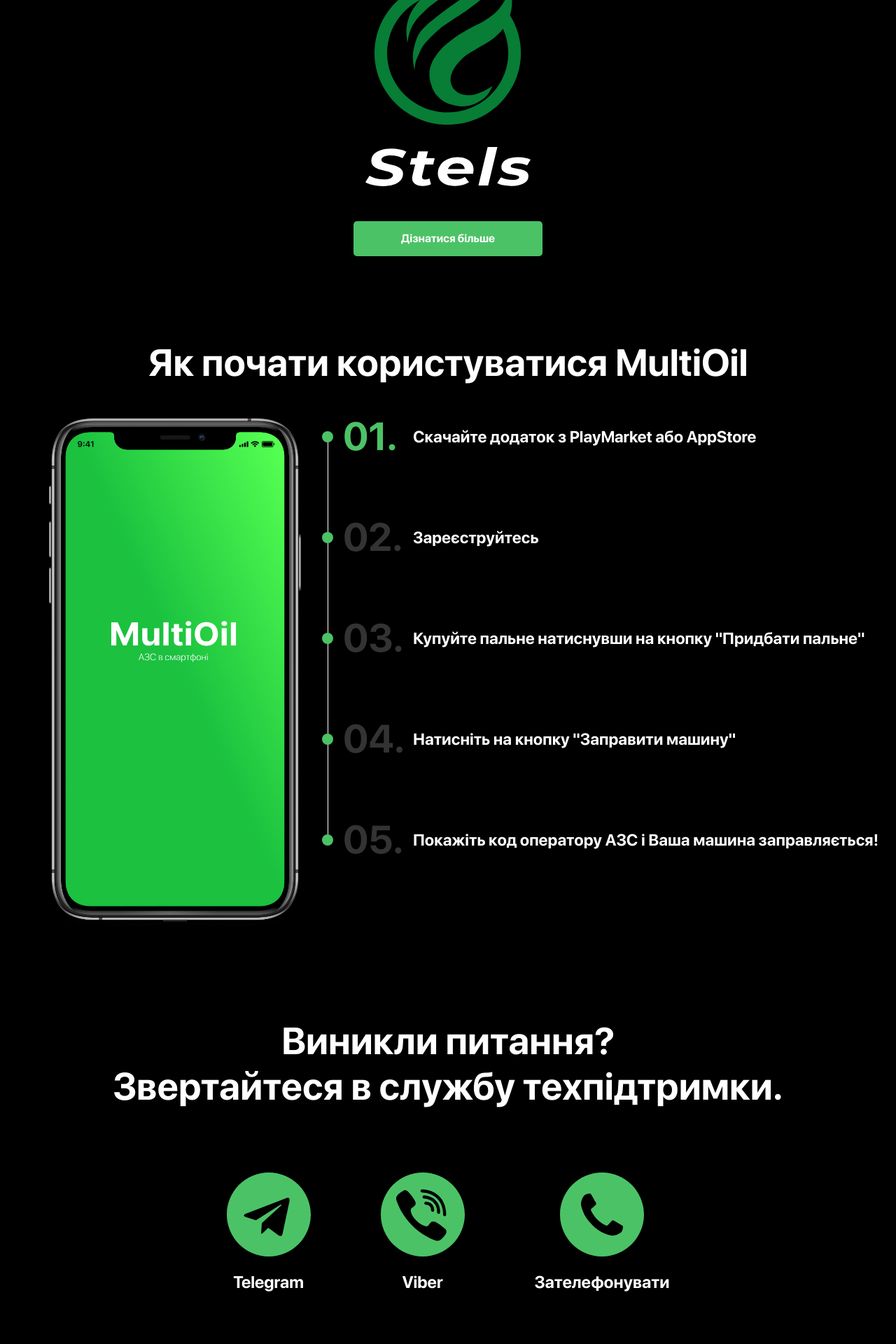
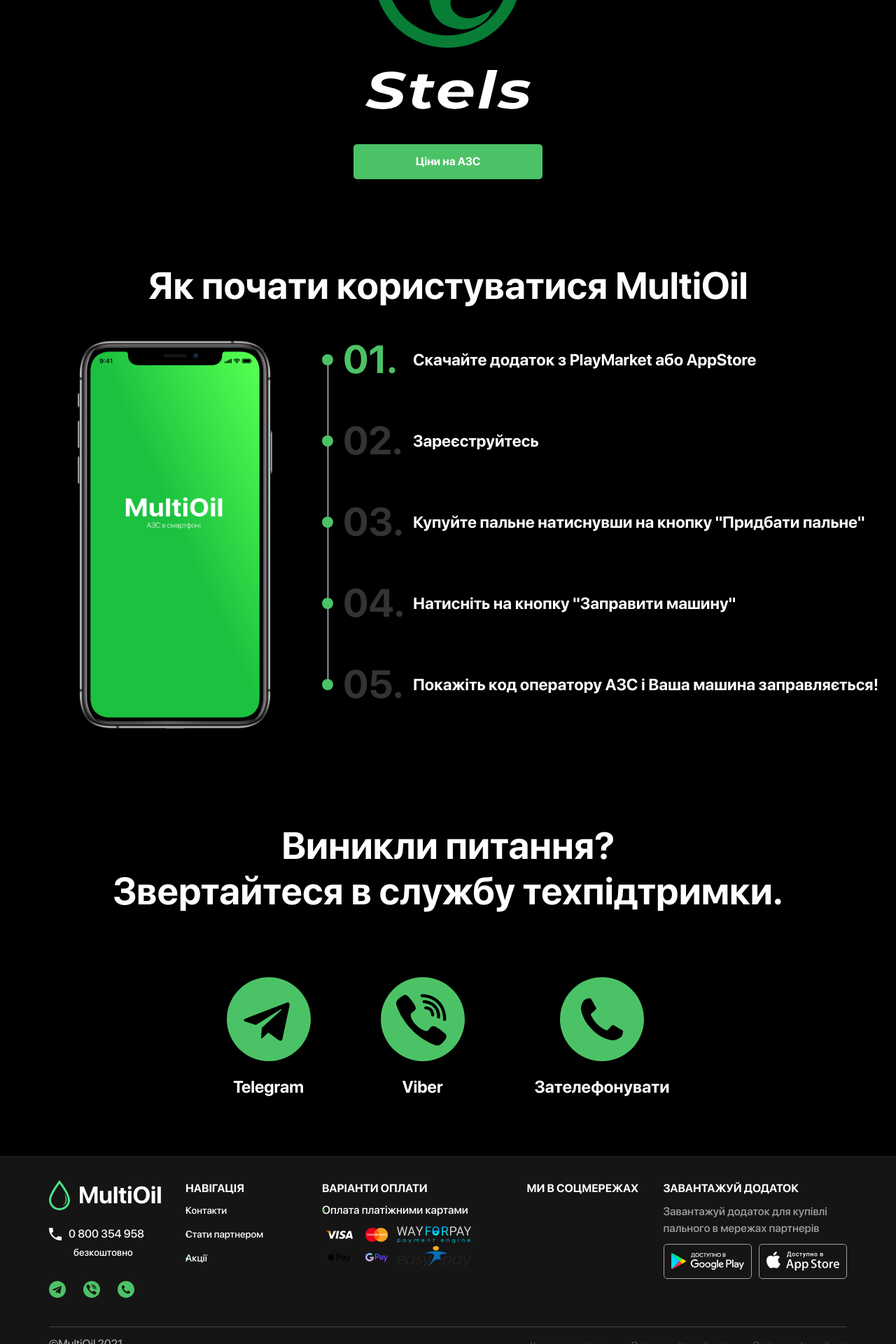
Before and after one commit to XJlEBYWEK/multi_oil, a Django app: page / in a window 1280 px wide. Shown: the part 2400-4320 px from the top of the page at 70% size. Run offline with Django 3.2, Linux system fonts and the light colour scheme; some libraries are stand-ins or nearby versions.

Commit message:
add fix layout

```diff
--- a/static/css/main.css
+++ b/static/css/main.css
@@ -929,7 +929,7 @@
 
 .steps-slider__img {
     max-width: 100%;
-    height: auto;
+    height: 570px;
 }
 
 .steps-slider__title {
@@ -990,7 +990,7 @@
     -webkit-box-pack: start;
     -ms-flex-pack: start;
     justify-content: flex-start;
-    margin-bottom: 88px;
+    margin-bottom: 60px;
     padding-left: 30px;
     cursor: pointer;
 }
@@ -1517,13 +1517,25 @@
     margin-top: -5px;
 }
 
+.footer_image__pay img {
+    width: 50px;
+    height: 32px;
+}
+
+.footer_image__pay .easy_pay{
+    width: 107px;
+}
+
+/*.footer-social img {*/
+/*   filter: invert(100%) sepia(0%) saturate(7497%) hue-rotate(333deg) brightness(99%) contrast(103%);*/
+/*}*/
+
 .desktop--hidden {
     display: none;
 }
 
 .footer-phone {
     line-height: 1;
-    margin-bottom: 30px;
     /*display: -webkit-inline-box;*/
     display: -ms-inline-flexbox;
     display: inline-flex;
@@ -1598,7 +1610,7 @@
     line-height: 1.2;
     position: relative;
     margin-bottom: 15px;
-    padding-left: 15px;
+    /*padding-left: 15px;*/
 }
 
 .footer-menu__item:before {
@@ -1675,8 +1687,21 @@
 .footer-links__item:last-child {
     margin-right: 0;
 }
-
-.footer-links__link {
+.footer-phone__descr {
+    text-align: center;
+    margin-top: 10px;
+}
+
+.footer-phone__descr__desktop {
+    position: relative;
+    font-size: 14px;
+    font-weight: 500;
+    color: #fff;
+    margin-bottom: 30px;
+    padding-left: 35px;
+}
+
+.footer-links__link, .footer-phone__descr {
     position: relative;
     font-size: 12px;
     font-weight: 100;
@@ -1711,7 +1736,7 @@
     align-items: center;
     -webkit-box-pack: justify;
     -ms-flex-pack: justify;
-    justify-content: space-between;
+    justify-content: center;
 }
 
 .download__item {
--- a/templates/index.html
+++ b/templates/index.html
@@ -88,11 +88,12 @@
     <div class="container">
         <div class="row">
             <div class="col-12 header__col">
-                <div class="logo header__logo header_logo_main"><a class="logo__link"
-                                                                   href="{% url 'multi_oil:home-page' %}"><img
-                        class="logo__img" src="{% static 'img/logo.svg' %}" alt="logo">
+                <div class="logo header__logo header_logo_main">
+                    <a class="logo__link" href="{% url 'multi_oil:home-page' %}">
+                        <img class="logo__img" src="{% static 'img/logo.svg' %}" alt="logo">
                         <div class="logo__title">MultiOil</div>
-                </a></div>
+                    </a>
+                </div>
                 <nav class="menu">
                     <ul class="menu__list">
                         <li class="menu__item"><a class="menu__link"
@@ -101,8 +102,10 @@
                         <li class="menu__item"><a class="menu__link" href="javascript:;" data-fancybox
                                                   data-src="#partner-popup">Стати партнером</a></li>
                         <li class="menu__item"><a class="menu__link" href="{% url 'multi_oil:stocks' %}">Акції</a></li>
-                        <li class="menu__item"><a class="menu__link" href="{% url 'multi_oil:multioil-for-azs' %}">MultiOil для АЗС</a></li>
-                        <li class="menu__item"><a class="menu__link" href="{% url 'multi_oil:business' %}">MultiOil Business для АЗС</a></li>
+                        <li class="menu__item"><a class="menu__link" href="{% url 'multi_oil:multioil-for-azs' %}">MultiOil
+                            для АЗС</a></li>
+                        <li class="menu__item"><a class="menu__link" href="{% url 'multi_oil:business' %}">MultiOil
+                            Business для АЗС</a></li>
                     </ul>
                 </nav>
                 <div class="toggle menu-toggle">
@@ -120,11 +123,11 @@
     <div class="container">
         <div class="row">
             <div class="col-12">
-                <div class="logo mobile-section__logo"><a class="logo__link"
-                                                          href="{% url 'multi_oil:home-page' %}"><img
-                        class="logo__img" src="{% static 'img/logo.svg' %}" alt="logo">
-                    <div class="logo__title">MultiOil<span>АЗС в смартфоні</span></div>
-                </a></div>
+                <!--                <div class="logo mobile-section__logo"><a class="logo__link"-->
+                <!--                                                          href="{% url 'multi_oil:home-page' %}"><img-->
+                <!--                        class="logo__img" src="{% static 'img/logo.svg' %}" alt="logo">-->
+                <!--                    <div class="logo__title">MultiOil<span>АЗС в смартфоні</span></div>-->
+                <!--                </a></div>-->
                 <div class="mobile-section__slogan">Швидко. Зручно. Дешево</div>
                 <div class="download mobile-section__download">
                     <ul class="download__list">
@@ -299,8 +302,9 @@
                 <picture class="partner-section__picture"><img class="partner-section__img"
                                                                src="{% static 'img/stels-logo.svg' %}" alt="alt">
                 </picture>
-                <a class="button partner-section__button" href="javascript:;" data-fancybox data-src="#price-popup">Дізнатися
-                    більше</a>
+                <a class="button partner-section__button" href="javascript:;" data-fancybox data-src="#price-popup">
+                    Ціни на АЗС
+                </a>
             </div>
         </div>
     </div>
@@ -397,10 +401,10 @@
                     <div class="acc-date">31 Бер 2021</div>
                 </a>
             </div>
-{#            <div class="col-12 col-md-6 acc-img">#}
-{#                <a href="https://acc.cv.ua/news/storystorynka/tehnologichno/revolyuciya-rinku-pochalas-u-chernivcyah-zapustili-dodatok-z-prodazhu-palnogo-70918"><img#}
-{#                        src="{% static 'img/acc.png' %}" alt="acc"></a>#}
-{#            </div>#}
+            <!--            <div class="col-12 col-md-6 acc-img">-->
+            <!--                <a href="https://acc.cv.ua/news/storystorynka/tehnologichno/revolyuciya-rinku-pochalas-u-chernivcyah-zapustili-dodatok-z-prodazhu-palnogo-70918">-->
+            <!--                    <img src="{% static 'img/acc.png' %}" alt="acc"></a>-->
+            <!--            </div>-->
         </div>
     </div>
 </section>
@@ -412,7 +416,8 @@
                 <h2 class="section-title contacts-section__title">Виникли питання? <br>Звертайтеся в службу
                     техпідтримки.</h2>
                 <ul class="social contacts-section__social">
-                    <li class="social__item"><a class="social__link" href="https://t.me/multioil">
+                    <li class="social__item">
+                        <a class="social__link" href="https://t.me/multioil">
                             <svg class="social__icon">
                                 <use
                                     xlink:href="#telegram"></use>
@@ -444,17 +449,19 @@
 <footer class="footer">
     <div class="container">
         <div class="row">
-            <div class="col-lg-3 col-md-3 footer__col">
+            <div class="col-lg-2 col-md-2 footer__col">
                 <div class="logo footer__logo"><a class="logo__link" href="{% url 'multi_oil:home-page' %}">
                     <img class="logo__img" src="{% static 'img/logo.svg' %}" alt="logo">
                     <div class="logo__title">MultiOil</div>
                 </a></div>
+                <div class="footer-phone__descr desktop--hidden">безкоштовно</div>
                 <div class="footer-phone">
                     <svg class="footer-phone__icon">
                         <use xlink:href="#footer-phone"></use>
                     </svg>
                     <a class="footer-phone__link" href="tel:0800354958">0 800 354 958</a>
                 </div>
+                <div class="footer-phone__descr__desktop mobile--hidden">безкоштовно</div>
                 <ul class="social footer__social">
                     <li class="social__item"><a class="social__link" href="https://t.me/multioil">
                         <svg class="social__icon">
@@ -474,7 +481,8 @@
                     </a></li>
                 </ul>
             </div>
-            <div class="col-lg-3 col-md-2 desktop--hidden">
+
+            <div class="col-lg-2 col-md-2 desktop--hidden">
                 <div class="footer-block">
 
                     <div class="footer-block__title"><a class="footer-links__link" href="javascript:;"
@@ -506,24 +514,58 @@
                 </div>
             </div>
             <div class="footer-bg desktop--hidden"></div>
-            <div class="col-lg-3 col-md-4 footer__col">
+            <div class="col-lg-3 col-md-3 footer__col">
                 <div class="footer-block">
                     <div class="footer-block__title">ВАРІАНТИ ОПЛАТИ</div>
                     <nav class="footer-menu">
                         <ul class="footer-menu__list">
-                            <!--   <li class="footer-menu__item">Оплата готівкою кур’єру</li> -->
                             <li class="footer-menu__item">Оплата платіжними картами</li>
                             <div class="footer_image">
                                 <img src="{% static 'img/pay/visa.svg' %}" alt="visa">
                                 <img src="{% static 'img/pay/master.svg' %}" alt="mastercard">
                                 <img src="{% static 'img/pay/way.png' %}" alt="WAYFORPAY">
                             </div>
+                            <div class="footer_image__pay">
+                                <img src="{% static 'img/pay/applepay.svg' %}" alt="Apple Pay">
+                                <img src="{% static 'img/pay/googlepay.svg' %}" alt="Google Pay">
+                                <img class="easy_pay" src="{% static 'img/pay/easypay.png' %}" alt="EasyPay">
+                            </div>
+                        </ul>
+                    </nav>
+                </div>
+            </div>
+            <div class="col-lg-2 col-md-2 footer__col">
+                <div class="footer-block">
+                    <div class="footer-block__title">Ми в соцмережах</div>
+                    <nav class="footer-menu">
+                        <ul class="social footer__social">
+                     <li class="social__item">
+                         <a class="social__link" href="tel:0800354958">
+                            <svg class="social__icon">
+                                <use xlink:href="#facebook"></use>
+                            </svg>
+                        </a>
+                     </li>
+                     <li class="social__item">
+                         <a class="social__link" href="tel:0800354958">
+                          <svg class="social__icon">
+                                <use xlink:href="#facebook"></use>
+                            </svg>
+                        </a>
+                     </li>
+                     <li class="social__item">
+                         <a class="social__link" href="tel:0800354958">
+                            <svg class="social__icon">
+                                <use xlink:href="#youtube"></use>
+                            </svg>
+                        </a>
+                     </li>
                 </ul>
                     </nav>
                 </div>
             </div>
             <div class="footer-bg-download desktop--hidden"></div>
-            <div class="col-lg-4 col-md-3 footer__col">
+            <div class="col-lg-3 col-md-2 footer__col">
                 <div class="footer-block">
                     <div class="footer-block__title footer__col--hidden-mobile">Завантажуй додаток</div>
                     <div class="download footer__download">
@@ -547,15 +589,15 @@
                     <nav class="footer-links footer__col--hidden-mobile">
                         <ul class="footer-links__list">
                             <li class="footer-links__item">
-                                <!--                     <a class="footer-links__link" href="javascript:;" data-fancybox data-src="#return-popup">
-                                  Повернення та обмін</a></li> -->
                             <li class="footer-links__item"><a class="footer-links__link"
                                                               href="{% url 'multi_oil:terms-page' %}">Умови
                                 використання</a></li>
                             <li class="footer-links__item"><a class="footer-links__link"
                                                               href="{% url 'multi_oil:policy-page' %}">Політика
                                 конфіденційності</a></li>
-                            {#                    <li class="footer-links__item"><a class="footer-links__link" href="javascript:;" data-fancybox data-src="#waiting-popup">Політика конфіденційності</a></li>#}
+                            <li class="footer-links__item"><a class="footer-links__link" href="javascript:;"
+                                                              data-fancybox data-src="#waiting-popup">Політика
+                                конфіденційності</a></li>
                         </ul>
                     </nav>
                 </div>
@@ -836,7 +878,6 @@
 <div style="display:none;">
 
     {% include "sprite.svg" %}
-
 </div>
 
 </body>
```
Also changed, not shown: other parts of static/css/main.css (+118 -25 lines), templates/_news_page.html (deleted, +0 -19 lines), templates/_news_page_c.html (deleted, +0 -12 lines), templates/_stocks_page.html (deleted, +0 -18 lines), db.sqlite3, static/img/pay/applepay.svg (added), static/img/pay/easypay.png (added), static/img/pay/googlepay.svg (added), static/img/social/facebook-img.svg (added), static/img/social/instagram-img.svg (added), static/img/social/youtube-img.svg (added), static/img/sprite.svg, 1 other file. Lines whose indentation alone changed are shown as unchanged.
